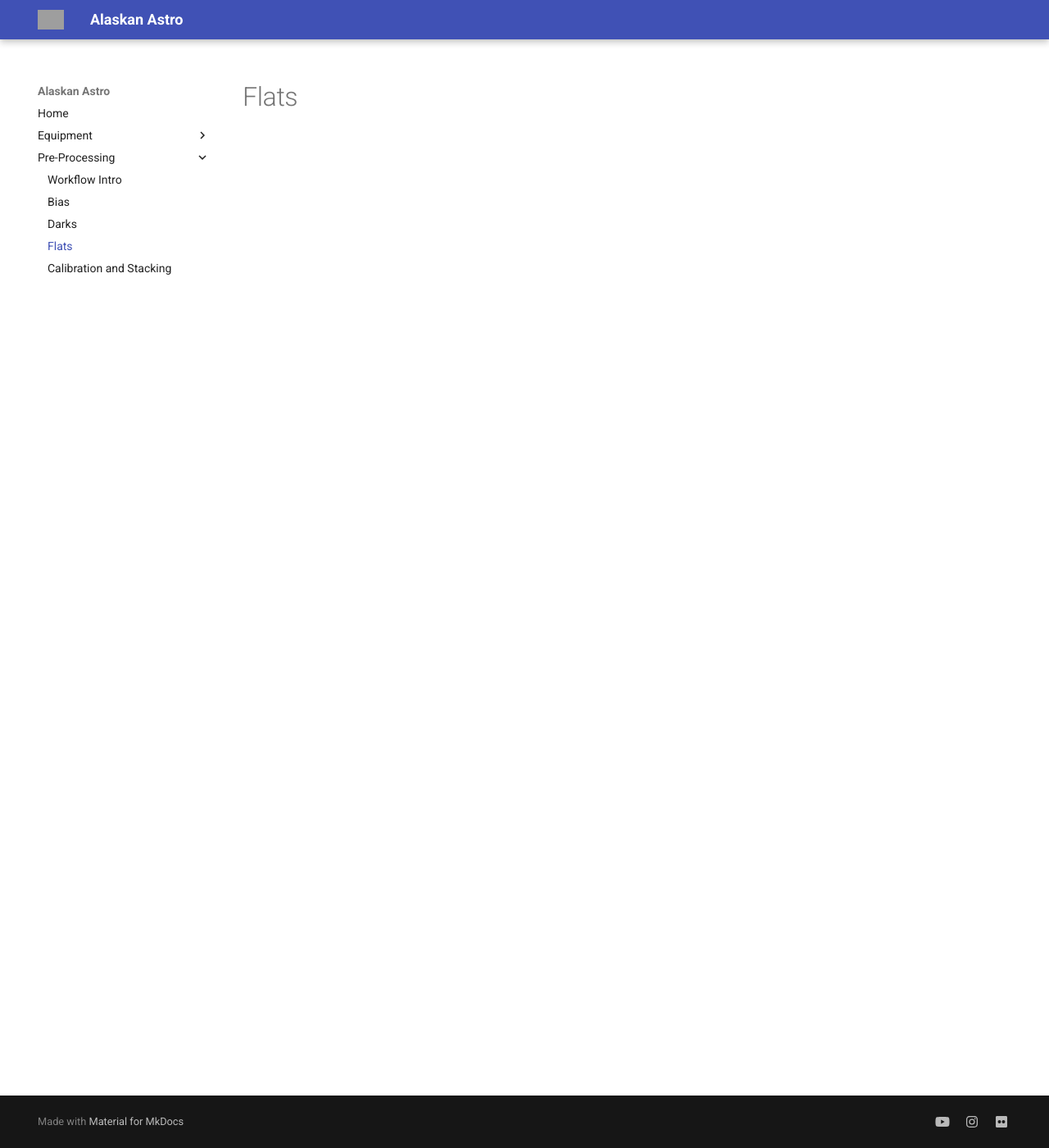
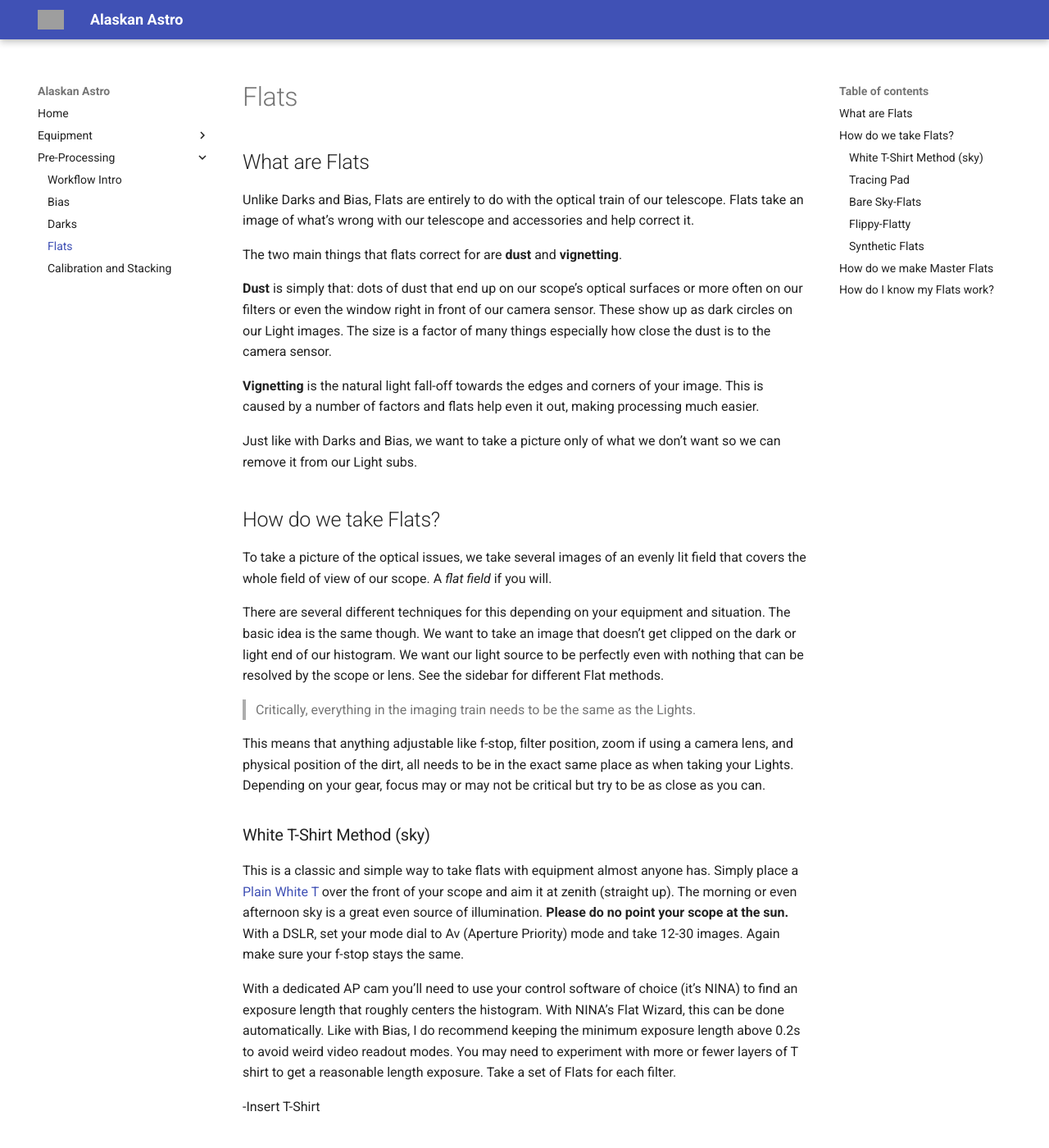
Before and after one commit to AlaskanAstro/AK.how.to, an MkDocs documentation site: the page built from docs/flats.md, in a window 1280 px wide and 1400 px high. Shown: the whole window at 82% size. Built offline with MkDocs 1.6.1 and Material for MkDocs 9.7.7, drawn with Linux system fonts in a browser that asks for light colours; some of the changed text lies outside the part shown; grey boxes are pictures that could not be loaded.

Commit message:
create Flats
Create Flats page

```diff
--- a/docs/flats.md
+++ b/docs/flats.md
@@ -1 +1,64 @@
 # Flats
+
+## What are Flats
+Unlike Darks and Bias, Flats are entirely to do with the optical train of our telescope. Flats take an image of what’s wrong with our telescope and accessories and help correct it.
+
+The two main things that flats correct for are **dust** and **vignetting**.
+
+**Dust** is simply that: dots of dust that end up on our scope’s optical surfaces or more often on our filters or even the window right in front of our camera sensor. These show up as dark circles on our Light images. The size is a factor of many things especially how close the dust is to the camera sensor.
+
+**Vignetting** is the natural light fall-off towards the edges and corners of your image. This is caused by a number of factors and flats help even it out, making processing much easier.
+
+Just like with Darks and Bias, we want to take a picture only of what we don’t want so we can remove it from our Light subs.
+
+## How do we take Flats?
+
+To take a picture of the optical issues, we take several images of an evenly lit field that covers the whole field of view of our scope. A *flat field* if you will.
+
+There are several different techniques for this depending on your equipment and situation. The basic idea is the same though. We want to take an image that doesn’t get clipped on the dark or light end of our histogram. We want our light source to be perfectly even with nothing that can be resolved by the scope or lens. See the sidebar for different Flat methods.
+
+> Critically, everything in the imaging train needs to be the same as the Lights.
+
+This means that anything adjustable like f-stop, filter position, zoom if using a camera lens, and physical position of the dirt, all needs to be in the exact same place as when taking your Lights. Depending on your gear, focus may or may not be critical but try to be as close as you can.
+
+### White T-Shirt Method (sky)
+
+This is a classic and simple way to take flats with equipment almost anyone has. Simply place a <a href="https://youtu.be/h_m-BjrxmgI">Plain White T</a> over the front of your scope and aim it at zenith (straight up). The morning or even afternoon sky is a great even source of illumination. **Please do no point your scope at the sun.** With a DSLR, set your mode dial to Av (Aperture Priority) mode and take 12-30 images. Again make sure your f-stop stays the same.
+
+With a dedicated AP cam you’ll need to use your control software of choice (it’s NINA) to find an exposure length that roughly centers the histogram. With NINA’s Flat Wizard, this can be done automatically. Like with Bias, I do recommend keeping the minimum exposure length above 0.2s to avoid weird video readout modes. You may need to experiment with more or fewer layers of T shirt to get a reasonable length exposure. Take a set of Flats for each filter.
+
+-Insert T-Shirt
+
+### Tracing Pad
+
+My favorite mid-ground between the “correct” gear and price is using an LED tracing panel. Just like the T-Shirt method, place your tracing panel on top of your scope, set the brightness to a workable level, and take your images with the same method. You may need to add or remove sheets of printer paper or other suitable material to dim the light and help diffuse it.
+Some large scopes in observatories use a similar method by placing a very large flat field source on a tripod or wall near the scope and aim at that to take flats.
+
+-Insert Tracing Pad Pic
+### Bare Sky-Flats
+
+This technique is basically the same as the White T-Shirt method except there is no diffuse material. Because of this, especially if it close to dawn, your camera may pick up some stars. You can take several seconds in between each exposure and make sure your mount isn’t tracking to help reject stars that may come through. This method can be used as a last resort or for very very large scopes that are hard to cover easily.
+
+-Insert… telescope?
+
+### Flippy-Flatty
+
+The method with the best consistency and cool factor is definitely an automatic flipping cover. These are sold under different names like “Flip Flat” or their technical ASCOM device name “Calibration Cover” as they double as a lens cap when not shooting.
+
+The biggest advantage of these light panels, other than the obvious fact that they can automatically be taken on and off, is that the light source is controllable via your imaging software. This means the intensity can be adjusted and saved and your flats can be exactly the same settings every time. This greatly helps automation.
+
+### Synthetic Flats
+
+I don’t condone such base activities.
+
+
+## How do we make Master Flats
+This section will be a quick preview of the full calibration workflow because to properly make a Master Flat, we need to remember what is in the Flat frame. Going back to the first section on Bias, Bias signal is in *every* frame we take. That means Flats contain Bias, and we need to do something about that. (Spoiler alert - it’s simply subtracting the Master Bias from each Flat sub)
+
+We’ll see how this plays into the complete calibration workflow. There are some things to make note of, for instance the fact that Flats do not need to match Gain/ISO of the Lights to work correctly.
+
+Once we do have properly-calibrated Flats, we combine them with Image Integration again but with some slightly different settings.
+
+It’s best practice to take new Flats every time you change anything about the optical train of your camera. That includes the location of dust, so if you move your scope when you image or break down any pieces, it is best practice to take fresh Flats every imaging session.
+
+## How do I know my Flats work?
```
